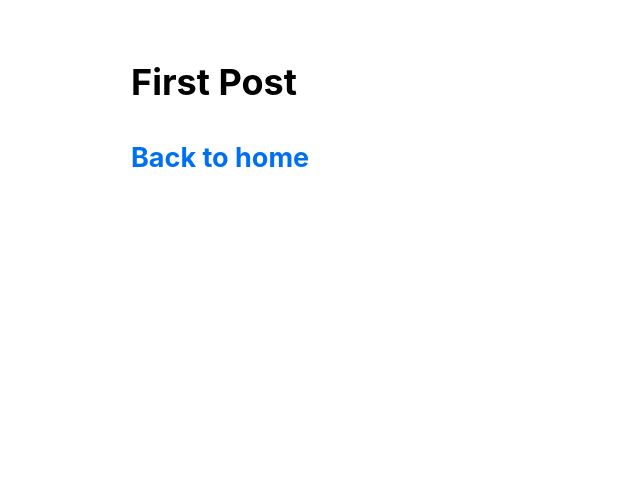
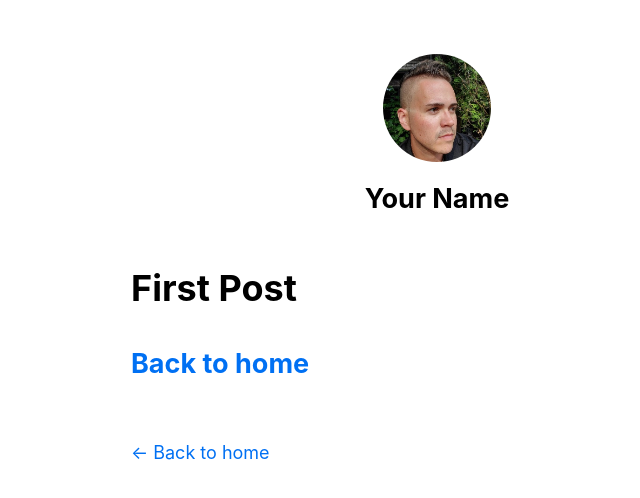
Before and after one commit to JoeShields312/Next.js_Blog, a Next.js app in the folder nextjs-blog/: page /posts/first-post in a window 1280 px wide. Shown: the top 498 px of the page, without its empty margins (203-843 px from the left). Built offline with nearby package versions, Linux system fonts and the light colour scheme.

Commit message:
updated layout

```diff
--- a/nextjs-blog/components/layout.js
+++ b/nextjs-blog/components/layout.js
@@ -1,6 +1,66 @@
+import Head from 'next/head'
 import styles from './layout.module.css'
+import utilStyles from '../styles/utils.module.css'
+import Link from 'next/link'
 
+const name = 'Your Name'
+export const siteTitle = 'Next.js Sample Website'
 
-export default function Layout({ children }) {
-    return <div className={styles.container}>{children}</div>
+export default function Layout({ children, home }) {
+  return (
+    <div className={styles.container}>
+      <Head>
+        <link rel="icon" href="/favicon.ico" />
+        <meta
+          name="description"
+          content="Learn how to build a personal website using Next.js"
+        />
+        <meta
+          property="og:image"
+          content={`https://og-image.now.sh/${encodeURI(
+            siteTitle
+          )}.png?theme=light&md=0&fontSize=75px&images=https%3A%2F%2Fassets.vercel.com%2Fimage%2Fupload%2Ffront%2Fassets%2Fdesign%2Fnextjs-black-logo.svg`}
+        />
+        <meta name="og:title" content={siteTitle} />
+        <meta name="twitter:card" content="summary_large_image" />
+      </Head>
+      <header className={styles.header}>
+        {home ? (
+          <>
+            <img
+              src="/images/profile.jpg"
+              className={`${styles.headerHomeImage} ${utilStyles.borderCircle}`}
+              alt={name}
+            />
+            <h1 className={utilStyles.heading2Xl}>{name}</h1>
+          </>
+        ) : (
+          <>
+            <Link href="/">
+              <a>
+                <img
+                  src="/images/profile.jpg"
+                  className={`${styles.headerImage} ${utilStyles.borderCircle}`}
+                  alt={name}
+                />
+              </a>
+            </Link>
+            <h2 className={utilStyles.headingLg}>
+              <Link href="/">
+                <a className={utilStyles.colorInherit}>{name}</a>
+              </Link>
+            </h2>
+          </>
+        )}
+      </header>
+      <main>{children}</main>
+      {!home && (
+        <div className={styles.backToHome}>
+          <Link href="/">
+            <a>← Back to home</a>
+          </Link>
+        </div>
+      )}
+    </div>
+  )
 }
```
